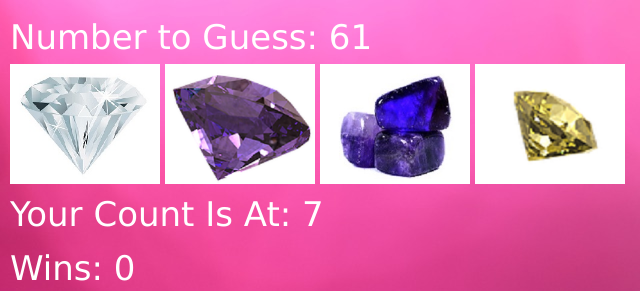
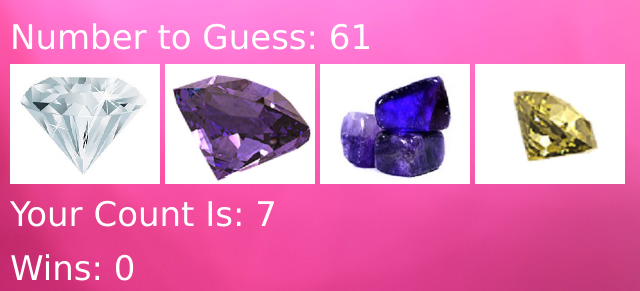
Before and after one commit to savycodr/crystal-game, a plain HTML site: page index.html in a window 1280 px wide. Both pictures are taken after a click on the picture 85 px from the left and 124 px from the top of the page. Shown: the top 291 px of the page, 0-640 px from the left. Drawn offline with nearby package versions, Linux system fonts and the light colour scheme.

Commit message:
Changed the wording of the game

```diff
--- a/assets/javascript/game.js
+++ b/assets/javascript/game.js
@@ -34,7 +34,7 @@ $(document).ready(function()
     // If the number is 11, then users can win. (11 + 11 + 11 + 11 + 11 = 55)
     // If the number is 10, then there is no way for the user to win. (10 + 10 + 10 + 10 + 10 = 60)
     counter += parseInt(crystalValue);
-    $("#count").html("Your Count Is At: " + counter);
+    $("#count").html("Your Count Is: " + counter);
 
     // Here we created some logic to "check" if the click counter matches the targetNumber.
     // Remember, this click event will be triggered with each click.
@@ -68,7 +68,7 @@ $(document).ready(function()
 
     // reset the counter
     counter=0;
-    $("#count").html("Your Count Is At: " + counter);
+    $("#count").html("Your Count Is: " + counter);
 
     // This implicitly works on all crystal-imag classes
     $(".crystal-image").attr("data-crystalvalue", "")
--- a/index.html
+++ b/index.html
@@ -26,7 +26,7 @@
 </div>
 
 <div>
-  <h1 id="count">Your Count Is At: 0</h1>
+  <h1 id="count">Your Count Is: 0</h1>
 </div>
 
 <div id="display">
```
